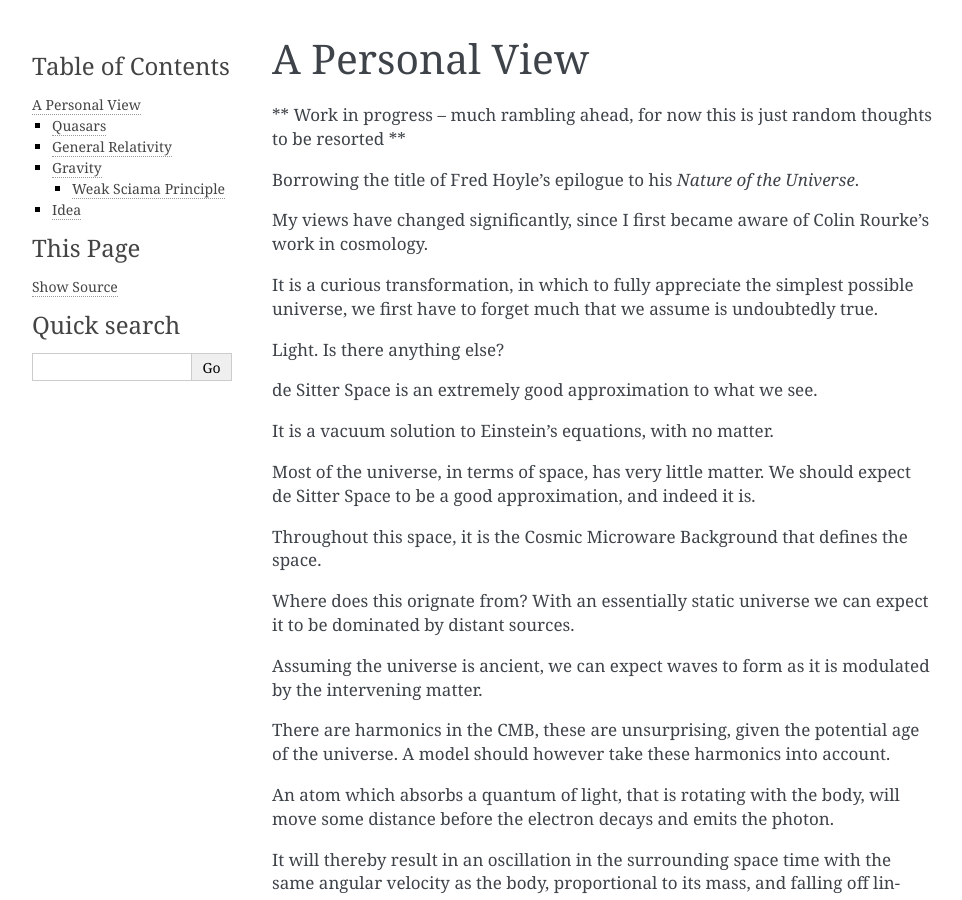
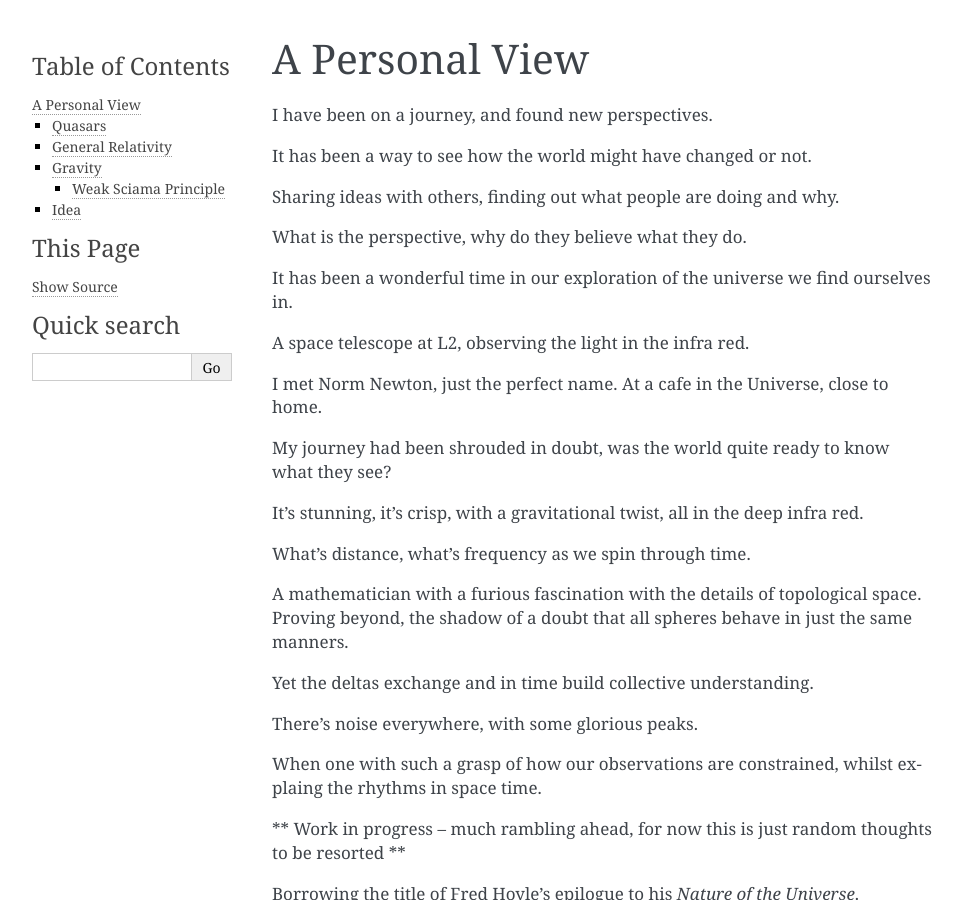
Before and after one commit to swfiua/gotu, a Sphinx documentation site: the page built from docs/apersonalview.rst, in a window 1280 px wide and 900 px high. Shown: the whole window, without its empty margins (148-1110 px from the left). Built offline with Sphinx 7.4.7, drawn with Linux system fonts in a browser that asks for light colours; formulas are drawn with MathJax 3; some of the changed text lies outside the part shown.

Commit message:
more personal view ramblings

```diff
--- a/docs/apersonalview.rst
+++ b/docs/apersonalview.rst
@@ -1,6 +1,42 @@
 =================
  A Personal View
 =================
+
+I have been on a journey, and found new perspectives.
+
+It has been a way to see how the world might have changed or not.
+
+Sharing ideas with others, finding out what people are doing and why.
+
+What is the perspective, why do they believe what they do.
+
+It has been a wonderful time in our exploration of the universe we
+find ourselves in.
+
+A space telescope at L2, observing the light in the infra red.
+
+I met Norm Newton, just the perfect name.  At a cafe in the Universe,
+close to home.
+
+My journey had been shrouded in doubt, was the world quite ready to
+know what they see?
+
+It's stunning, it's crisp, with a gravitational twist, all in the deep
+infra red.
+
+What's distance, what's frequency as we spin through time.
+
+A mathematician with a furious fascination with the details of
+topological space.  Proving beyond, the shadow of a doubt that all
+spheres behave in just the same manners.
+
+Yet the deltas exchange and in time build collective understanding.
+
+There's noise everywhere, with some glorious peaks.
+
+When one with such a grasp of how our observations are constrained,
+whilst explaing the rhythms in space time.
+
 
 ** Work in progress -- much rambling ahead, for now this is just
 random thoughts to be resorted **
@@ -125,19 +161,21 @@ The classical solutions to Einstein's equations make no assumptions
 about how mass is distributed within a rotating body.
 
 The assumption is that only the total mass affects the gravitational
-field and that mass can be assumed to be conceentrated at the centre
+field and that mass can be assumed to be concentrated at the centre
 of the body.
 
 Gravity
 =======
 
-A bodu's affect on the rest of the universe matches the rest of the
+A body's affect on the rest of the universe matches the rest of the
 universe's effect on the body.
 
 Think about the Earth and the Moon.
 
 Assume that there exists a field that defines an extremely high
 frequency oscillation.
+
+The bodies modulate the signal.
 
 Weak Sciama Principle
 ---------------------
```
